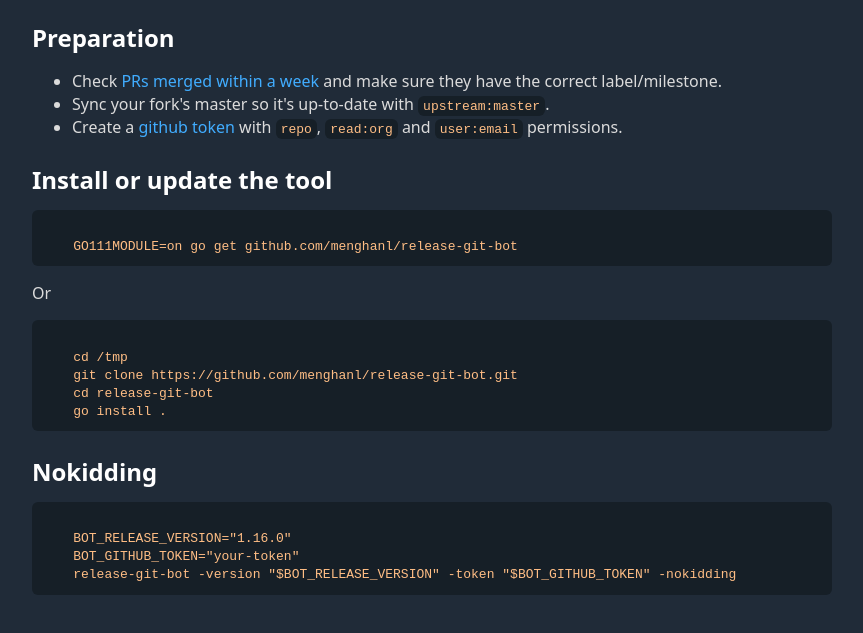
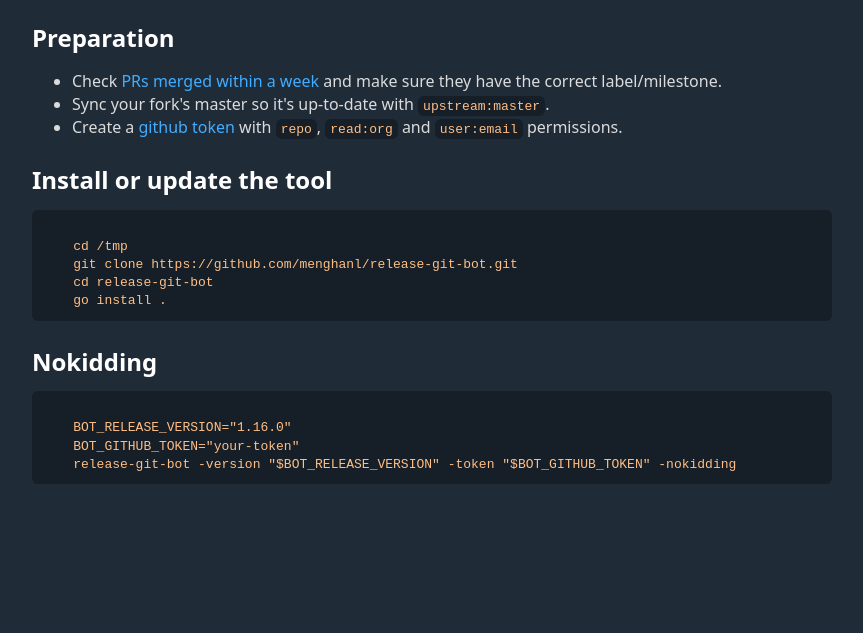
Before and after one commit to menghanl/release-git-bot, a plain HTML site: page docs/index.html in a window 1280 px wide. Shown: the part 115-748 px from the top of the page, without its empty margins (208-1071 px from the left). Drawn offline with nearby package versions, Linux system fonts and the light colour scheme.

Commit message:
Update index.html

```diff
--- a/docs/index.html
+++ b/docs/index.html
@@ -29,10 +29,6 @@
 
 <h2>Install or update the tool</h2>
 <pre><code>
-    GO111MODULE=on go get github.com/menghanl/release-git-bot
-</code></pre>
-<p>Or</p>
-<pre><code>
     cd /tmp
     git clone https://github.com/menghanl/release-git-bot.git
     cd release-git-bot
```
